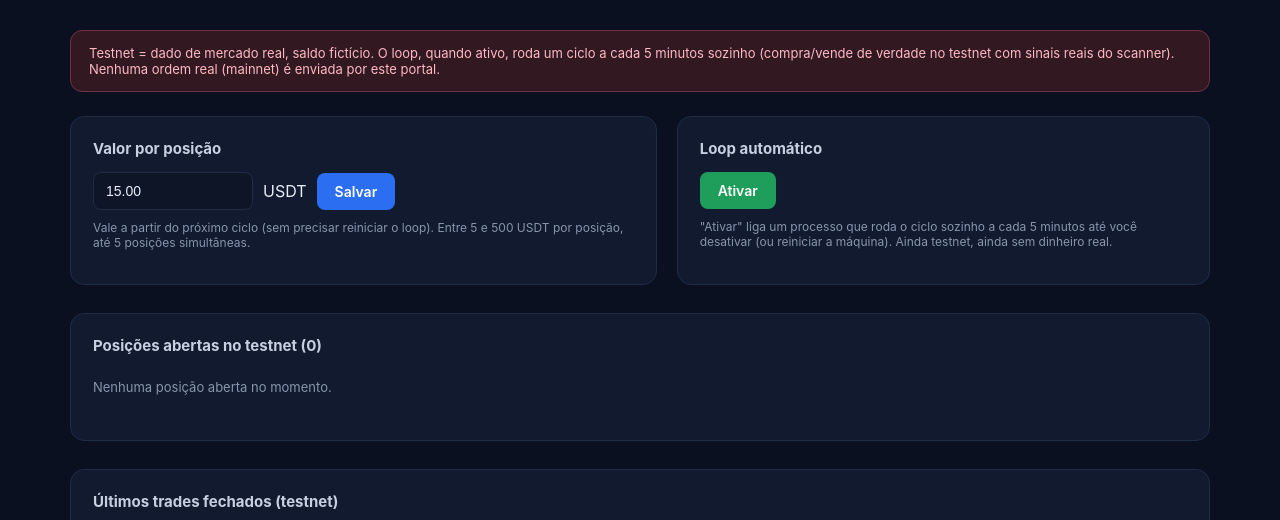
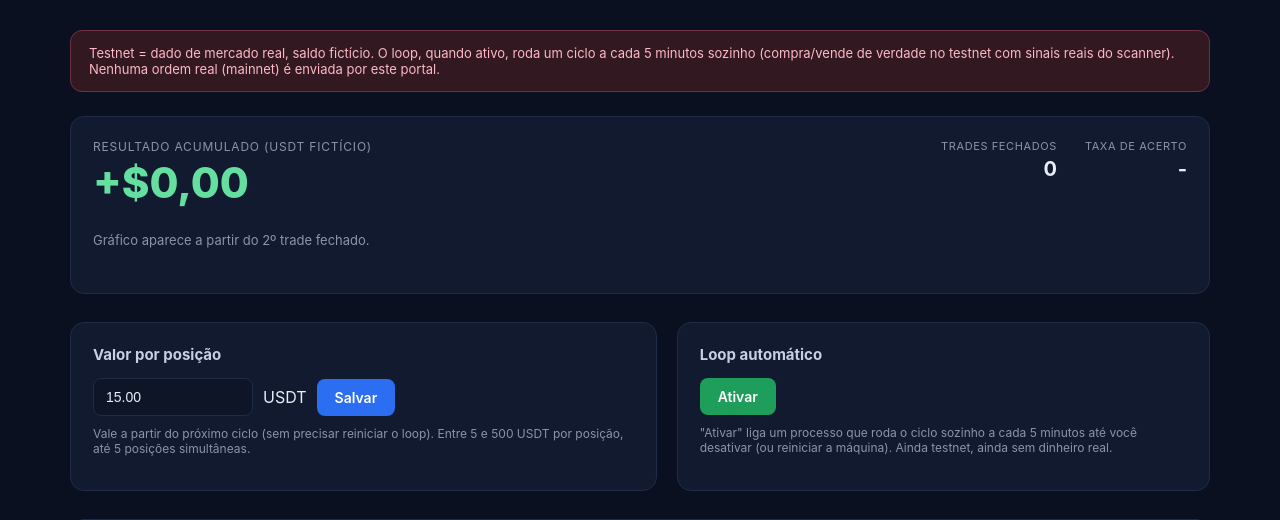
Before and after one commit to nshowdebola-ctrl/robo_cript, a PHP site: page /testnet.php in a window 1280 px wide. Shown: the part 96-616 px from the top of the page. Run offline with PHP 8.4, Linux system fonts and the light colour scheme.

Commit message:
Destaca ganho/perda acumulado e adiciona gráfico de curva no portal testnet
Card de destaque no topo (fonte grande, verde/vermelho) com o resultado
acumulado em USDT fictício, taxa de acerto e total de trades fechados.
Gráfico de curva de ganho/perda acumulado (SVG puro, mesmo padrão do
sparkline já usado em web/index.php - sem lib externa), um ponto por
trade fechado em ordem cronológica.

Validado direto no servidor PHP rodando: com os 2 trades já fechados,
mostra +$3,73 e a curva sobe corretamente (2.37 -> 3.73).

Co-Authored-By: Claude Sonnet 5 <noreply@anthropic.com>
Claude-Session: https://claude.ai/code/session_01Qnx4km8U1t5ngGFiPj8K4v

```diff
--- a/web/testnet.php
+++ b/web/testnet.php
@@ -55,6 +55,69 @@ function readCsvRows(string $path): array
 
     fclose($fh);
     return $rows;
+}
+
+function renderEquityCurve(array $cumulativePnls): string
+{
+    $count = count($cumulativePnls);
+    if ($count < 2) {
+        return '';
+    }
+
+    $width = 860;
+    $height = 200;
+    $padding = 10;
+
+    $min = min(0.0, min($cumulativePnls));
+    $max = max(0.0, max($cumulativePnls));
+    $range = $max - $min;
+    $isFlat = $range <= 0.0;
+    if ($isFlat) {
+        $range = 1.0;
+    }
+
+    $stepX = ($width - $padding * 2) / ($count - 1);
+    $zeroY = $height - $padding - ((0.0 - $min) / $range) * ($height - $padding * 2);
+
+    $points = [];
+    foreach ($cumulativePnls as $index => $value) {
+        $x = $padding + $index * $stepX;
+        $normalized = $isFlat ? 0.5 : ($value - $min) / $range;
+        $y = $height - $padding - ($normalized * ($height - $padding * 2));
+        $points[] = sprintf('%.2f,%.2f', $x, $y);
+    }
+
+    $final = end($cumulativePnls);
+    $stroke = $final >= 0 ? '#65dfa0' : '#ff778b';
+    $fill = $final >= 0 ? 'rgba(101, 223, 160, .12)' : 'rgba(255, 119, 139, .12)';
+    $lastPoint = explode(',', $points[$count - 1]);
+
+    $areaPoints = $points;
+    $areaPoints[] = sprintf('%.2f,%.2f', $padding + ($count - 1) * $stepX, $zeroY);
+    array_unshift($areaPoints, sprintf('%.2f,%.2f', $padding, $zeroY));
+
+    return sprintf(
+        '<svg viewBox="0 0 %d %d" width="100%%" height="%d" class="equity-curve" role="img" aria-label="curva de ganho/perda acumulado">'
+        . '<line x1="%.2f" y1="%.2f" x2="%.2f" y2="%.2f" stroke="#2a3654" stroke-width="1" stroke-dasharray="4 4" />'
+        . '<polygon points="%s" fill="%s" />'
+        . '<polyline points="%s" fill="none" stroke="%s" stroke-width="2.5" stroke-linecap="round" stroke-linejoin="round" />'
+        . '<circle cx="%s" cy="%s" r="3.5" fill="%s" />'
+        . '</svg>',
+        $width,
+        $height,
+        $height,
+        $padding,
+        $zeroY,
+        $width - $padding,
+        $zeroY,
+        h(implode(' ', $areaPoints)),
+        $fill,
+        h(implode(' ', $points)),
+        $stroke,
+        h($lastPoint[0]),
+        h($lastPoint[1]),
+        $stroke
+    );
 }
 
 function loadNotional(): float
@@ -162,11 +225,23 @@ if ($_SERVER['REQUEST_METHOD'] === 'POST') {
 $status = loopStatus();
 $notional = loadNotional();
 $openPositions = readCsvRows(OPEN_FILE);
-$allTrades = readCsvRows(LEDGER_FILE);
-$totalPnl = array_sum(array_map(
+$allTrades = readCsvRows(LEDGER_FILE); // ordem cronológica (mais antigo primeiro), do jeito que foi anexado
+$pnlSeries = array_map(
     static fn(array $t): float => is_numeric($t['pnl_usdt'] ?? '') ? (float) $t['pnl_usdt'] : 0.0,
     $allTrades
-));
+);
+$totalPnl = array_sum($pnlSeries);
+$wins = count(array_filter($pnlSeries, static fn(float $v): bool => $v > 0));
+$winRate = count($pnlSeries) > 0 ? ($wins / count($pnlSeries)) * 100.0 : null;
+
+$cumulative = [];
+$running = 0.0;
+foreach ($pnlSeries as $pnl) {
+    $running += $pnl;
+    $cumulative[] = $running;
+}
+$equityCurveSvg = renderEquityCurve($cumulative);
+
 $trades = array_slice(array_reverse($allTrades), 0, 20);
 
 $logTail = [];
@@ -256,6 +331,39 @@ if (file_exists(LOG_FILE)) {
         }
 
         .card h2 { margin: 0 0 14px; font-size: 15px; color: #c7cfe2; }
+
+        .highlight-card { margin-bottom: 28px; }
+
+        .highlight-top {
+            display: flex;
+            justify-content: space-between;
+            align-items: flex-start;
+            flex-wrap: wrap;
+            gap: 20px;
+            margin-bottom: 18px;
+        }
+
+        .highlight-label {
+            color: #8995ad;
+            font-size: 12px;
+            text-transform: uppercase;
+            letter-spacing: .8px;
+            margin-bottom: 8px;
+        }
+
+        .highlight-value { font-size: 42px; font-weight: 800; line-height: 1; }
+
+        .highlight-stats { display: flex; gap: 28px; }
+
+        .highlight-stats > div { display: flex; flex-direction: column; gap: 4px; text-align: right; }
+
+        .highlight-stat-label { color: #8995ad; font-size: 11px; text-transform: uppercase; letter-spacing: .6px; }
+
+        .highlight-stat-value { font-size: 20px; font-weight: 700; }
+
+        .equity-wrapper { width: 100%; }
+
+        .equity-curve { display: block; width: 100%; height: auto; }
 
         .field-row { display: flex; gap: 10px; align-items: center; flex-wrap: wrap; }
 
@@ -360,6 +468,34 @@ if (file_exists(LOG_FILE)) {
             <?= h($message['text']) ?>
         </div>
     <?php endif; ?>
+
+    <div class="card highlight-card">
+        <div class="highlight-top">
+            <div>
+                <div class="highlight-label">Resultado acumulado (USDT fictício)</div>
+                <div class="highlight-value <?= $totalPnl >= 0 ? 'positive' : 'negative' ?>">
+                    <?= ($totalPnl >= 0 ? '+' : '') . '$' . number_format($totalPnl, 2, ',', '.') ?>
+                </div>
+            </div>
+            <div class="highlight-stats">
+                <div>
+                    <span class="highlight-stat-label">Trades fechados</span>
+                    <span class="highlight-stat-value"><?= count($allTrades) ?></span>
+                </div>
+                <div>
+                    <span class="highlight-stat-label">Taxa de acerto</span>
+                    <span class="highlight-stat-value">
+                        <?= $winRate === null ? '-' : number_format($winRate, 0) . '%' ?>
+                    </span>
+                </div>
+            </div>
+        </div>
+        <?php if ($equityCurveSvg !== ''): ?>
+            <div class="equity-wrapper"><?= $equityCurveSvg ?></div>
+        <?php else: ?>
+            <p class="empty">Gráfico aparece a partir do 2º trade fechado.</p>
+        <?php endif; ?>
+    </div>
 
     <div class="grid">
         <div class="card">
```
